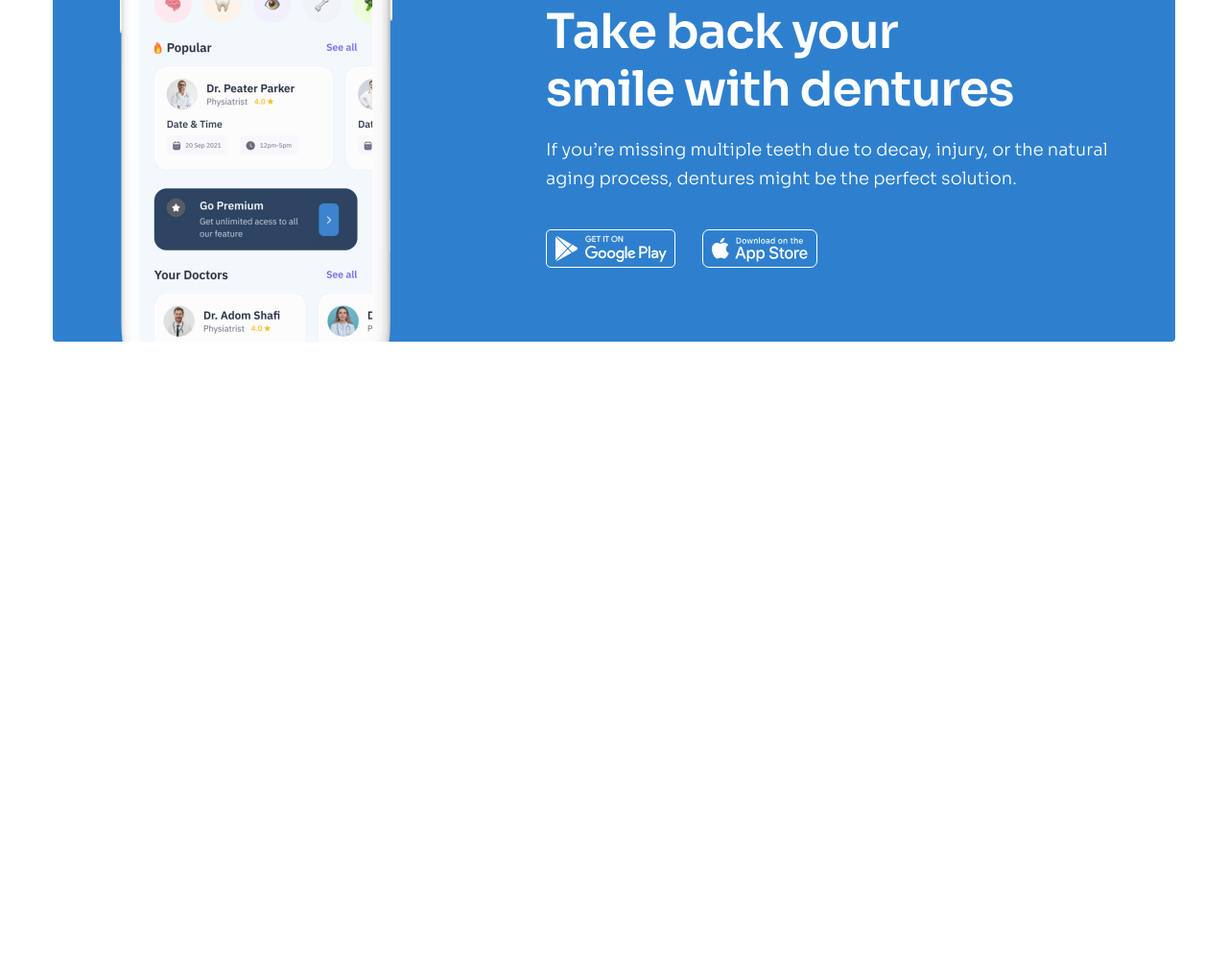
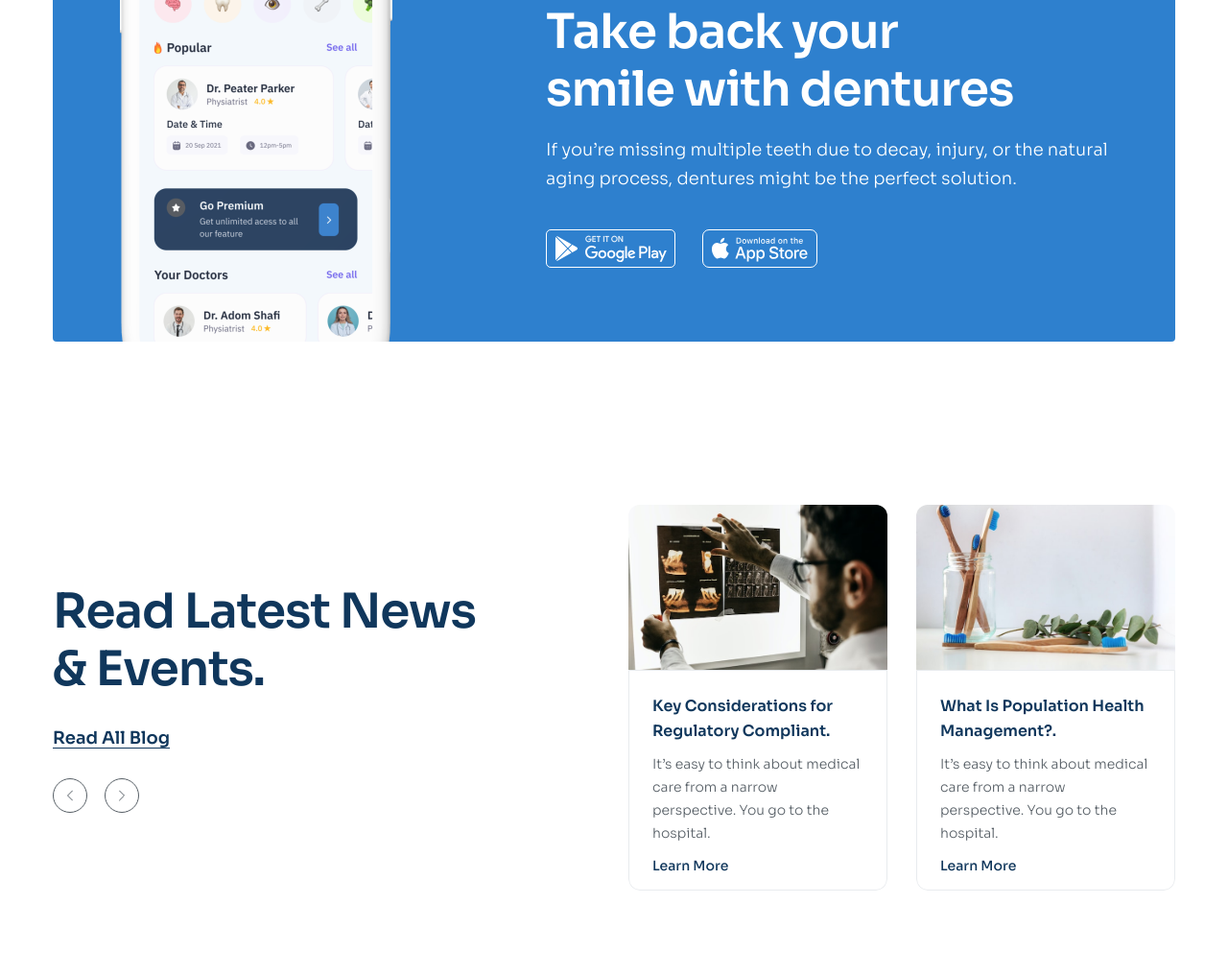
Before and after one commit to HoaiPhuongcoder/htmlcss-project-03, a plain HTML site: page index.html in a window 1280 px wide. Shown: the part 4590-5606 px from the top of the page at 96% size. Drawn offline with Linux system fonts and the light colour scheme.

Commit message:
làm phần news

```diff
--- a/assets/css/style.css
+++ b/assets/css/style.css
@@ -54,6 +54,32 @@ a {
   font-weight: 300;
   line-height: 1.67; /* 166.667% */
   color: #575f66;
+}
+.control {
+  display: flex;
+  column-gap: 18px;
+}
+.control__btn {
+  display: flex;
+  align-items: center;
+  justify-content: center;
+  width: 36px;
+  height: 36px;
+  border-radius: 50%;
+  border: 1px solid #575f66;
+  outline: none;
+  color: #575f66;
+  background: #fff;
+  transition: 0.25s;
+}
+.control__btn:hover {
+  background: #2e80ce;
+  border-color: #2e80ce;
+  color: #fff;
+  cursor: pointer;
+}
+.control-next-icon {
+  rotate: 180deg;
 }
 /* Header */
 .header {
@@ -379,6 +405,10 @@ a {
   column-gap: 30px;
   margin-top: 70px;
 }
+.member__control {
+  margin-top: 38px;
+  justify-content: center;
+}
 .member-item:hover .member-item__thumb {
   transform: scale(1.1);
 }
@@ -409,35 +439,7 @@ a {
   font-weight: 300;
   line-height: 1.86; /* 185.714% */
 }
-.member__control {
-  display: flex;
-  align-items: center;
-  justify-content: center;
-  column-gap: 18px;
-  margin-top: 38px;
-}
-.member__control-btn {
-  display: flex;
-  align-items: center;
-  justify-content: center;
-  width: 36px;
-  height: 36px;
-  border-radius: 50%;
-  border: 1px solid #575f66;
-  outline: none;
-  color: #575f66;
-  background: #fff;
-  transition: 0.25s;
-}
-.member__control-btn:hover {
-  background: #2e80ce;
-  border-color: #2e80ce;
-  color: #fff;
-  cursor: pointer;
-}
-.member__control-next-icon {
-  rotate: 180deg;
-}
+
 /* Install */
 .install {
   margin-top: 180px;
@@ -473,3 +475,96 @@ a {
   margin-top: 38px;
   column-gap: 28px;
 }
+/* News */
+.news {
+  margin-top: 85px;
+  padding: 85px 0;
+}
+.news__inner {
+  display: flex;
+  align-items: center;
+  justify-content: space-between;
+}
+.news__content {
+  flex-shrink: 0;
+}
+.news__heading {
+  max-width: 470px;
+}
+.news__more {
+  display: inline-block;
+  margin-top: 28px;
+  font-size: 1.8rem;
+  font-weight: 600;
+  line-height: 1.56; /* 155.556% */
+  text-decoration-line: underline;
+  text-underline-offset: 4px;
+  color: #10375c;
+}
+.news__control {
+  margin-top: 28px;
+}
+.news__list {
+  max-width: 570px;
+  display: flex;
+  column-gap: 30px;
+}
+.news-item {
+  flex: 1;
+  border-radius: 12px;
+  overflow: hidden;
+  transition: 0.25s;
+}
+.news-item:hover {
+  box-shadow: 0px 18px 50px 0px rgba(0, 0, 0, 0.05);
+  transform: translateY(-16px);
+}
+.news-item:hover .news-item__img {
+  transform: scale(1.1);
+}
+.news-item:hover .news-item__body {
+  border-color: #fff;
+}
+.news-item__thumb {
+  height: 172px;
+  overflow: hidden;
+}
+.news-item__img {
+  width: 100%;
+  height: 100%;
+  object-fit: cover;
+  display: block;
+  transition: 0.25s;
+}
+.news-item__body {
+  padding: 24px 24px 16px;
+  border-top: none;
+  border: 1px solid #e8ebee;
+  border-radius: 0 0 12px 12px;
+  background: #fff;
+  transition: 0.25s;
+}
+.news-item__heading {
+  font-size: 1.6rem;
+  font-weight: 600;
+  line-height: 1.62; /* 162.5% */
+  color: #10375c;
+}
+.news-item__desc {
+  margin-top: 10px;
+  color: #575f66;
+  font-size: 1.4rem;
+  font-weight: 300;
+  line-height: 1.71; /* 171.429% */
+}
+.news-item__more {
+  display: inline-block;
+  margin-top: 12px;
+  color: #10375c;
+  font-size: 1.4rem;
+  font-weight: 500;
+  line-height: normal;
+}
+.news-item__more:hover {
+  color: #2e80ce;
+}
--- a/index.html
+++ b/index.html
@@ -415,9 +415,9 @@
               </p>
             </article>
           </div>
-          <div class="member__control">
+          <div class="control member__control">
             <!-- Previous -->
-            <button class="member__control-btn">
+            <button class="control__btn">
               <svg
                 width="6"
                 height="12"
@@ -434,9 +434,9 @@
               </svg>
             </button>
             <!-- Next -->
-            <button class="member__control-btn">
+            <button class="control__btn">
               <svg
-                class="member__control-next-icon"
+                class="control-next-icon"
                 width="6"
                 height="12"
                 viewBox="0 0 6 12"
@@ -493,6 +493,106 @@
           </div>
         </div>
       </section>
+      <!-- New -->
+      <section class="news">
+        <div class="container">
+          <div class="news__inner">
+            <section class="news__content">
+              <h2 class="section-heading news__heading">
+                Read Latest News & Events.
+              </h2>
+              <a href="#!" class="news__more">Read All Blog</a>
+              <div class="news__control control">
+                <!-- previous -->
+                <button class="control__btn">
+                  <svg
+                    width="6"
+                    height="12"
+                    viewBox="0 0 6 12"
+                    fill="none"
+                    xmlns="http://www.w3.org/2000/svg"
+                  >
+                    <path
+                      d="M5.5 1L0.5 6L5.5 11"
+                      stroke="currentcolor"
+                      stroke-linecap="round"
+                      stroke-linejoin="round"
+                    />
+                  </svg>
+                </button>
+                <!-- Next -->
+                <button class="control__btn">
+                  <svg
+                    class="control-next-icon"
+                    width="6"
+                    height="12"
+                    viewBox="0 0 6 12"
+                    fill="none"
+                    xmlns="http://www.w3.org/2000/svg"
+                  >
+                    <path
+                      d="M5.5 1L0.5 6L5.5 11"
+                      stroke="currentcolor"
+                      stroke-linecap="round"
+                      stroke-linejoin="round"
+                    />
+                  </svg>
+                </button>
+              </div>
+            </section>
+            <div class="news__list">
+              <!-- new item 1 -->
+              <article class="news-item">
+                <figure class="news-item__thumb">
+                  <a href="#!">
+                    <img
+                      src="./assets/img/news-01.jpg"
+                      alt=""
+                      class="news-item__img"
+                    />
+                  </a>
+                </figure>
+                <section class="news-item__body">
+                  <h3>
+                    <a href="#!" class="news-item__heading"
+                      >Key Considerations for Regulatory Compliant.
+                    </a>
+                  </h3>
+                  <p class="news-item__desc">
+                    It’s easy to think about medical care from a narrow
+                    perspective. You go to the hospital.
+                  </p>
+                  <a href="#!" class="news-item__more">Learn More</a>
+                </section>
+              </article>
+              <!-- new item 2 -->
+              <article class="news-item">
+                <figure class="news-item__thumb">
+                  <a href="#!">
+                    <img
+                      src="./assets/img/news-02.jpg"
+                      alt=""
+                      class="news-item__img"
+                    />
+                  </a>
+                </figure>
+                <section class="news-item__body">
+                  <h3>
+                    <a href="#!" class="news-item__heading"
+                      >What Is Population Health Management?.
+                    </a>
+                  </h3>
+                  <p class="news-item__desc">
+                    It’s easy to think about medical care from a narrow
+                    perspective. You go to the hospital.
+                  </p>
+                  <a href="#!" class="news-item__more">Learn More</a>
+                </section>
+              </article>
+            </div>
+          </div>
+        </div>
+      </section>
     </main>
   </body>
 </html>
```
Also changed, not shown: assets/img/news-01.jpg (added), assets/img/news-02.jpg (added).
